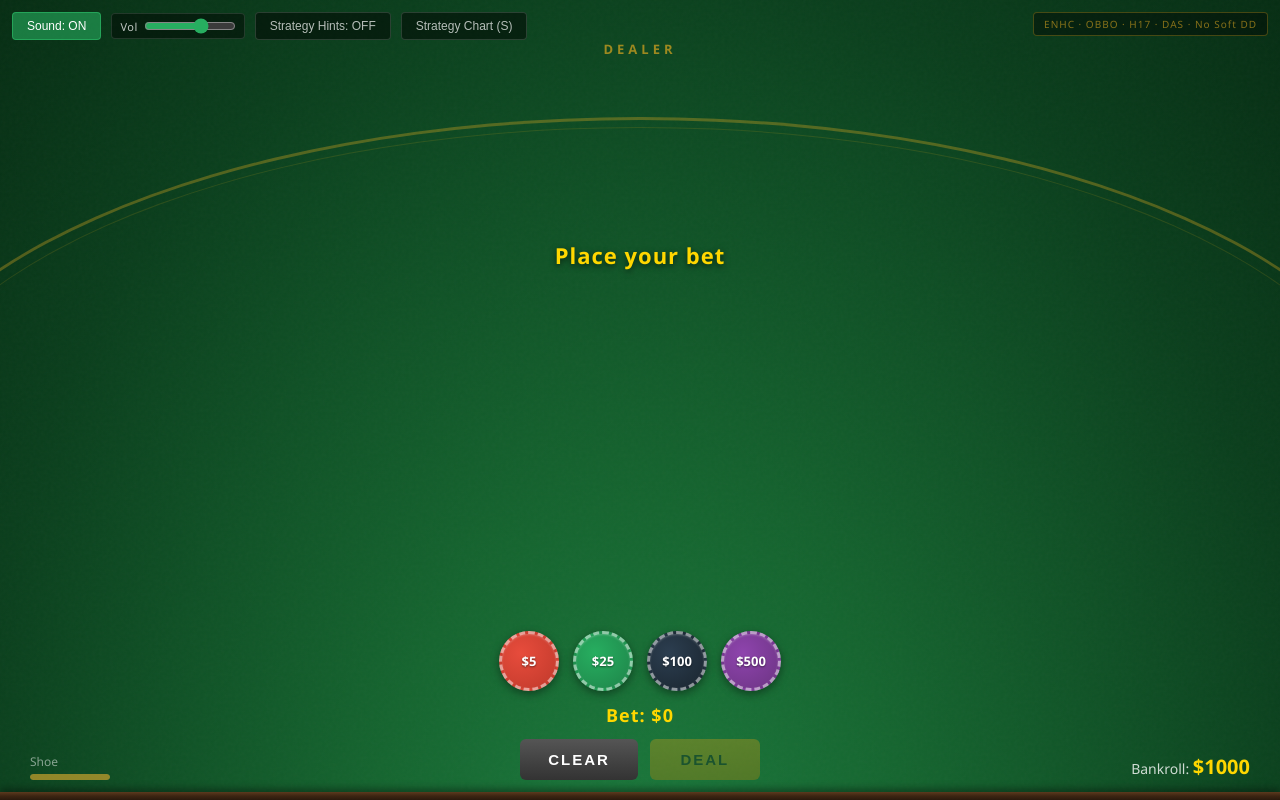
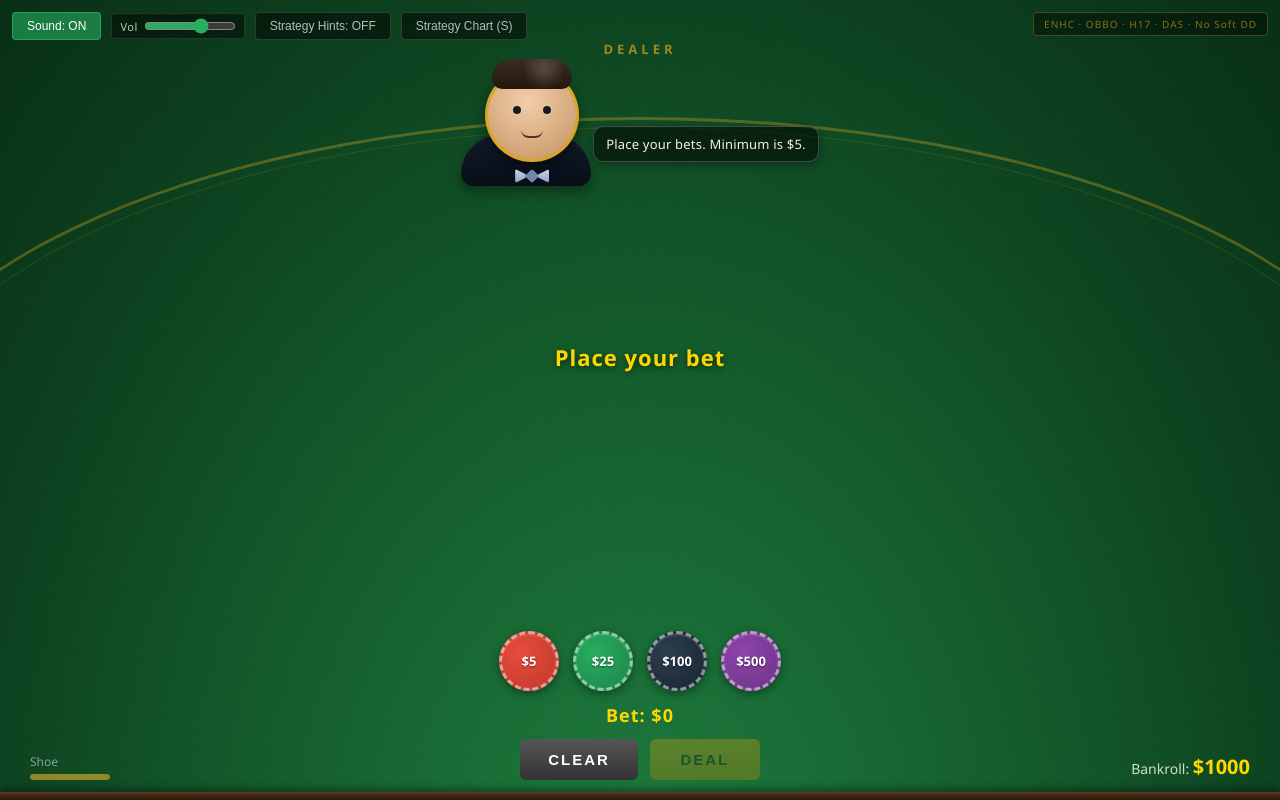
Before and after one commit to ZainAzimullah/Blackjack-Trainer, a plain HTML site: page blackjack.html in a window 1280 px wide. Drawn offline with Linux system fonts and the light colour scheme.

Commit message:
added dealer avatar

```diff
--- a/blackjack.html
+++ b/blackjack.html
@@ -102,6 +102,169 @@ body {
   text-transform: uppercase;
   margin-bottom: 10px;
   font-weight: 600;
+}
+
+#dealer-character-wrap {
+  display: flex;
+  justify-content: center;
+  align-items: flex-end;
+  gap: 14px;
+  margin-bottom: 8px;
+}
+
+#dealer-character {
+  width: 94px;
+  height: 94px;
+  border-radius: 50%;
+  background: radial-gradient(circle at 45% 34%, #f2ceaa 0%, #d2a477 70%, #b8865b 100%);
+  border: 3px solid rgba(218, 165, 32, 0.9);
+  position: relative;
+  box-shadow: 0 6px 14px rgba(0,0,0,0.45);
+  overflow: visible;
+}
+
+#dealer-character::before {
+  content: '';
+  position: absolute;
+  top: -12px;
+  left: 4px;
+  right: 4px;
+  height: 30px;
+  border-radius: 24px 24px 12px 12px;
+  background:
+    radial-gradient(circle at 65% 35%, rgba(255,255,255,0.18) 0%, rgba(255,255,255,0) 38%),
+    linear-gradient(to bottom, #3a2b20, #24170f);
+}
+
+#dealer-character::after {
+  content: none;
+}
+
+.dealer-eye {
+  position: absolute;
+  top: 35px;
+  width: 8px;
+  height: 8px;
+  border-radius: 50%;
+  background: #1a1a1a;
+  box-shadow: 0 0 0 1px rgba(255,255,255,0.15);
+}
+
+.dealer-eye.left { left: 25px; }
+.dealer-eye.right { right: 25px; }
+
+#dealer-mouth {
+  position: absolute;
+  left: 50%;
+  bottom: 21px;
+  width: 22px;
+  height: 8px;
+  transform: translateX(-50%);
+  border-bottom: 2px solid #5a2b24;
+  border-radius: 0 0 18px 18px;
+}
+
+.dealer-bowtie {
+  position: absolute;
+  left: 50%;
+  bottom: -24px;
+  width: 34px;
+  height: 14px;
+  transform: translateX(-50%);
+}
+
+.dealer-bowtie::before,
+.dealer-bowtie::after {
+  content: '';
+  position: absolute;
+  top: 0;
+  width: 14px;
+  height: 14px;
+  background: linear-gradient(to bottom, #c8d6ea, #8ea5c3);
+  border-radius: 3px;
+  box-shadow: inset 0 1px 0 rgba(255,255,255,0.5);
+}
+
+.dealer-bowtie::before {
+  left: 0;
+  clip-path: polygon(100% 50%, 0 0, 0 100%);
+}
+
+.dealer-bowtie::after {
+  right: 0;
+  clip-path: polygon(0 50%, 100% 0, 100% 100%);
+}
+
+.dealer-bowtie-knot {
+  position: absolute;
+  left: 50%;
+  bottom: -22px;
+  width: 10px;
+  height: 10px;
+  transform: translateX(-50%) rotate(45deg);
+  background: #7087a8;
+  border-radius: 2px;
+  box-shadow: 0 1px 2px rgba(0,0,0,0.35);
+}
+
+#dealer-character-wrap::before {
+  content: '';
+  width: 130px;
+  height: 52px;
+  margin-right: -120px;
+  margin-bottom: -24px;
+  border-radius: 58px 58px 18px 18px;
+  background:
+    linear-gradient(to bottom, rgba(18, 26, 44, 0.96), rgba(8, 12, 22, 0.98));
+  box-shadow:
+    inset 0 1px 0 rgba(255,255,255,0.08),
+    0 6px 12px rgba(0,0,0,0.35);
+}
+
+#dealer-character.happy #dealer-mouth {
+  height: 12px;
+  border-bottom-width: 3px;
+}
+
+#dealer-character.tense #dealer-mouth {
+  width: 16px;
+  height: 0;
+  border-bottom-width: 2px;
+}
+
+#dealer-character.talking #dealer-mouth {
+  width: 12px;
+  height: 8px;
+  border: none;
+  border-radius: 50%;
+  background: #5b2a22;
+}
+
+#dealer-character.happy {
+  border-color: #ffd86b;
+  box-shadow: 0 0 0 3px rgba(255, 216, 107, 0.2), 0 4px 12px rgba(0,0,0,0.45);
+}
+
+#dealer-character.tense {
+  border-color: #ff9f7a;
+}
+
+#dealer-character.talking {
+  box-shadow: 0 0 0 3px rgba(255,255,255,0.14), 0 4px 12px rgba(0,0,0,0.45);
+}
+
+#dealer-speech {
+  max-width: 280px;
+  min-height: 34px;
+  padding: 8px 12px;
+  border-radius: 10px;
+  background: rgba(0, 0, 0, 0.55);
+  border: 1px solid rgba(255,255,255,0.2);
+  color: #f8f0dd;
+  font-size: 13px;
+  letter-spacing: 0.2px;
+  text-align: left;
+  box-shadow: 0 3px 10px rgba(0,0,0,0.35);
 }
 
 #dealer-total-display {
@@ -713,6 +876,16 @@ body {
 
   <div id="dealer-zone">
     <div id="dealer-label">DEALER</div>
+    <div id="dealer-character-wrap">
+      <div id="dealer-character" class="neutral">
+        <div class="dealer-eye left"></div>
+        <div class="dealer-eye right"></div>
+        <div id="dealer-mouth"></div>
+        <div class="dealer-bowtie"></div>
+        <div class="dealer-bowtie-knot"></div>
+      </div>
+      <div id="dealer-speech">Welcome to the table.</div>
+    </div>
     <div class="cards-row" id="dealer-cards"></div>
     <div id="dealer-total-display"></div>
   </div>
@@ -858,6 +1031,7 @@ let soundEnabled = true;
 let soundVolume = 0.65;
 let audioCtx = null;
 let noiseBuffer = null;
+let dealerSpeechTimeout = null;
 
 function ensureAudioContext() {
   if (!soundEnabled) return null;
@@ -1237,6 +1411,24 @@ function setMessage(text) {
   document.getElementById('message').textContent = text;
 }
 
+function setDealerMood(mood = 'neutral') {
+  const el = document.getElementById('dealer-character');
+  if (!el) return;
+  el.classList.remove('neutral', 'happy', 'tense', 'talking');
+  el.classList.add(mood);
+}
+
+function setDealerSpeech(text, mood = 'talking', holdMs = 1700) {
+  const speech = document.getElementById('dealer-speech');
+  if (!speech) return;
+  speech.textContent = text;
+  clearTimeout(dealerSpeechTimeout);
+  setDealerMood(mood);
+  dealerSpeechTimeout = setTimeout(() => {
+    setDealerMood('neutral');
+  }, holdMs);
+}
+
 function showFeedback(playerAction, correctAction) {
   if (!showStrategyFeedback) return;
   const el = document.getElementById('strategy-feedback');
@@ -1267,6 +1459,7 @@ function startNewRound() {
   gamePhase = 'BETTING';
 
   setMessage('Place your bet');
+  setDealerSpeech('Place your bets. Minimum is $5.', 'talking', 2300);
   document.getElementById('betting-area').classList.remove('hidden');
   document.getElementById('new-round-area').classList.remove('visible');
   document.getElementById('actions').classList.remove('visible');
@@ -1287,6 +1480,7 @@ async function deal() {
   updateBankrollDisplay();
 
   document.getElementById('betting-area').classList.add('hidden');
+  setDealerSpeech('No more bets. Good luck.', 'talking', 1800);
 
   // ENHC: deal 2 to player, 1 to dealer
   const p1 = drawCard();
@@ -1351,6 +1545,7 @@ async function playerHit() {
   hand.cards.push(drawCard());
   renderPlayerHands();
   playCardSound();
+  setDealerSpeech('Card for you.', 'talking', 1200);
 
   if (handTotal(hand.cards) >= 21) {
     hand.isComplete = true;
@@ -1369,6 +1564,7 @@ async function playerStand() {
   showFeedback('S', correct);
 
   hand.isComplete = true;
+  setDealerSpeech('Standing. Dealer is ready.', 'neutral', 1400);
   await advanceHand();
 }
 
@@ -1390,6 +1586,7 @@ async function playerDouble() {
   hand.isDoubled = true;
   updateBankrollDisplay();
   playChipSound(hand.originalBet);
+  setDealerSpeech('Double accepted.', 'talking', 1400);
 
   hand.cards.push(drawCard());
   renderPlayerHands();
@@ -1417,6 +1614,7 @@ async function playerSplit() {
   bankroll -= hand.originalBet;
   updateBankrollDisplay();
   playChipSound(hand.originalBet);
+  setDealerSpeech('Split approved.', 'talking', 1400);
 
   const card1 = hand.cards[0];
   const card2 = hand.cards[1];
@@ -1510,6 +1708,7 @@ async function dealerPlay() {
   gamePhase = 'DEALER_TURN';
   document.getElementById('actions').classList.remove('visible');
   setMessage('');
+  setDealerSpeech('Dealer plays.', 'tense', 1400);
 
   // Check if all player hands busted
   const allBusted = playerHands.every(h => handTotal(h.cards) > 21);
@@ -1575,6 +1774,7 @@ function resolveRound() {
     }
 
     setMessage(playerHands[0].result === 'push' ? 'Push - Both Blackjack' : 'Dealer Blackjack - OBBO');
+    setDealerSpeech(playerHands[0].result === 'push' ? 'Blackjack push. Bets return.' : 'Dealer blackjack.', 'talking', 2100);
   } else {
     // Normal resolution per hand
     for (const hand of playerHands) {
@@ -1608,6 +1808,10 @@ function resolveRound() {
       else if (r === 'lose') setMessage(handTotal(playerHands[0].cards) > 21 ? 'Bust!' : 'Dealer wins');
       else if (r === 'push') setMessage('Push');
       outcomeForSound = r;
+      if (r === 'blackjack') setDealerSpeech('Blackjack! Nice hand.', 'happy', 2200);
+      else if (r === 'win') setDealerSpeech('You got it. Nice win.', 'neutral', 2000);
+      else if (r === 'lose') setDealerSpeech('Dealer takes it.', 'tense', 1800);
+      else if (r === 'push') setDealerSpeech('Push. We go again.', 'neutral', 1800);
     } else {
       const wins = results.filter(r => r === 'win' || r === 'blackjack').length;
       const losses = results.filter(r => r === 'lose').length;
@@ -1620,6 +1824,9 @@ function resolveRound() {
       if (wins > 0 && losses === 0) outcomeForSound = 'win';
       else if (wins === 0 && losses > 0 && pushes === 0) outcomeForSound = 'lose';
       else outcomeForSound = 'push';
+      if (wins > losses) setDealerSpeech('Strong round for you.', 'neutral', 2000);
+      else if (losses > wins) setDealerSpeech('Dealer side won that one.', 'tense', 2000);
+      else setDealerSpeech('Mixed result. New hand?', 'neutral', 1900);
     }
   }
 
@@ -1633,6 +1840,7 @@ function resolveRound() {
 
   if (bankroll <= 0) {
     setMessage('Out of chips! Game over.');
+    setDealerSpeech('Out of chips. Reloading bankroll.', 'talking', 2400);
     setTimeout(() => {
       bankroll = STARTING_BANKROLL;
       updateBankrollDisplay();
@@ -1733,6 +1941,7 @@ function init() {
         currentBet += val;
         updateBetDisplay();
         playChipSound(val);
+        setDealerSpeech(`Bet now $${currentBet}.`, 'talking', 1000);
       }
     });
   });
@@ -1742,6 +1951,7 @@ function init() {
     if (gamePhase !== 'BETTING') return;
     currentBet = 0;
     updateBetDisplay();
+    setDealerSpeech('Bet cleared.', 'neutral', 1200);
   });
 
   document.getElementById('btn-deal').addEventListener('click', () => {
```
